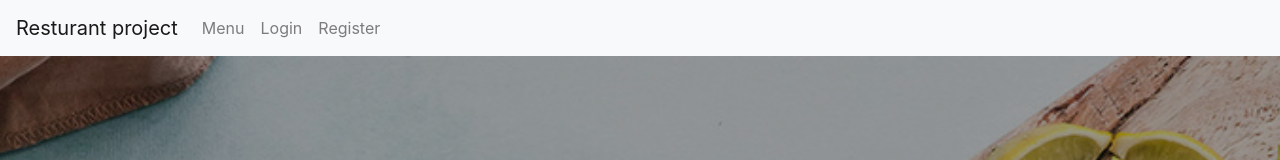
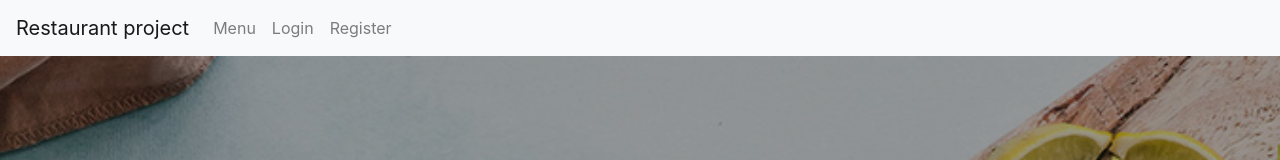
Before and after one commit to Pei-wen-code/react_restaurant, a React (Create React App) app: page /menu in a window 1280 px wide. Shown: the top 160 px of the page. Built offline with nearby package versions, Linux system fonts and the light colour scheme.

Commit message:
update words in nav

```diff
--- a/src/components/NavBoostrap/NavBoostrap.js
+++ b/src/components/NavBoostrap/NavBoostrap.js
@@ -15,7 +15,7 @@ export default function NavBoostrap() {
     }
     return (
         <Navbar bg="light" expand="lg">
-            <Navbar.Brand to="/" as={Link}>Resturant project</Navbar.Brand>
+            <Navbar.Brand to="/" as={Link}>Restaurant project</Navbar.Brand>
             <Navbar.Toggle aria-controls="basic-navbar-nav" />
             <Navbar.Collapse id="basic-navbar-nav">
                 <Nav className="mr-auto">
```
